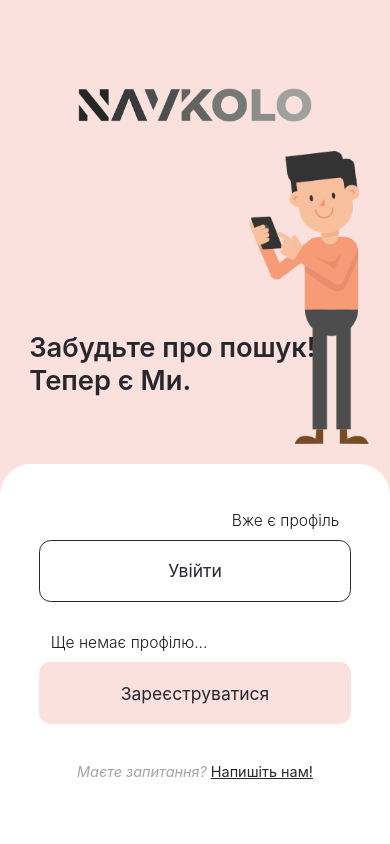
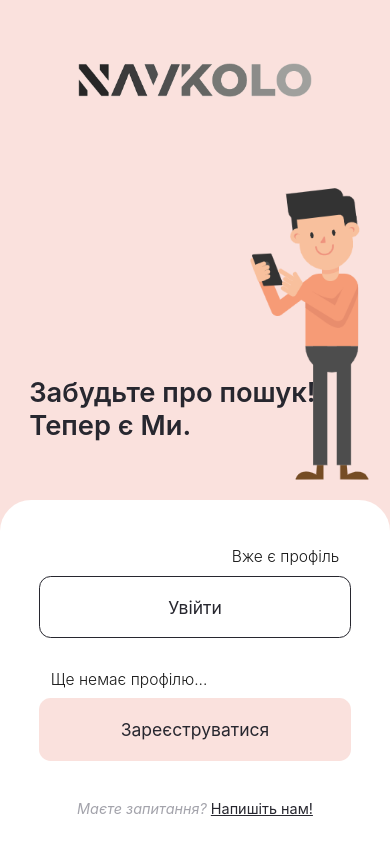
Before and after one commit to RomanDatsyshyn/navkolo, a React Native app: screen /WelcomeScreen in a window 390 px wide. Built offline with nearby package versions, Linux system fonts and the light colour scheme.

Commit message:
added welcome screen

```diff
--- a/src/routes/beforeAuthentication/WelcomeScreen.js
+++ b/src/routes/beforeAuthentication/WelcomeScreen.js
@@ -13,16 +13,17 @@ const h = Dimensions.get('window').height;
 
 export const WelcomeScreen = ({navigation}) => {
   return (
-    <>
     <View style={styles.background}>
+      <Image source={images.logo} style={styles.logo} />
+
+      <View>
         <Image source={images.welcomeBoy} style={styles.image} />
 
         <View style={styles.labels}>
           <TextBlock text={'Забудьте про пошук!'} size={2} deepBlue bolder />
           <TextBlock text={'Тепер є Ми.'} size={2} deepBlue bolder />
         </View>
-
-        <Image source={images.logo} style={styles.logo} />
+      </View>
 
       <View style={styles.container}>
         <View style={styles.labelForSignIn}>
@@ -52,7 +53,6 @@ export const WelcomeScreen = ({navigation}) => {
         />
       </View>
     </View>
-    </>
   );
 };
 
@@ -66,7 +66,7 @@ const styles = StyleSheet.create({
   },
   labels: {
     position: 'absolute',
-    bottom: h * 0.53,
+    bottom: w * 0.15,
     left: w * 0.075,
   },
   image: {
@@ -80,18 +80,17 @@ const styles = StyleSheet.create({
   logo: {
     position: 'absolute',
     width: w * 0.6,
-    height: h * 0.11,
-    top: h * 0.07,
+    height: w * 0.11,
+    top: w * 0.15,
     alignSelf: 'center',
-    marginBottom: w * 0.03,
     resizeMode: 'contain',
   },
   container: {
-    height: h * 0.45,
     backgroundColor: colors.white,
     borderTopLeftRadius: w * 0.08,
     borderTopRightRadius: w * 0.08,
     alignItems: 'center',
+    paddingBottom: w * 0.02,
   },
   labelForSignIn: {
     alignSelf: 'flex-end',
```
Lines whose indentation alone changed are shown as unchanged.
